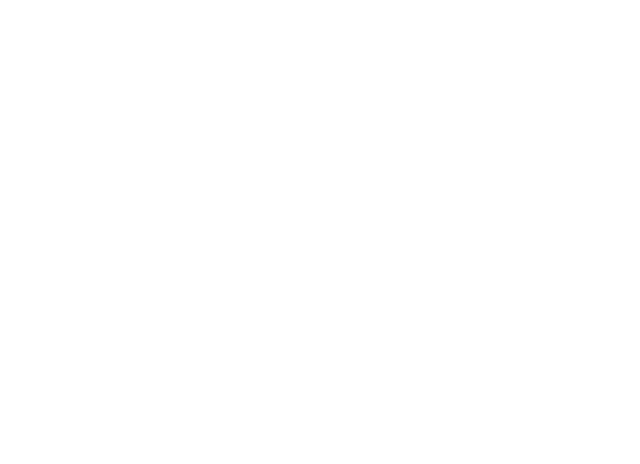
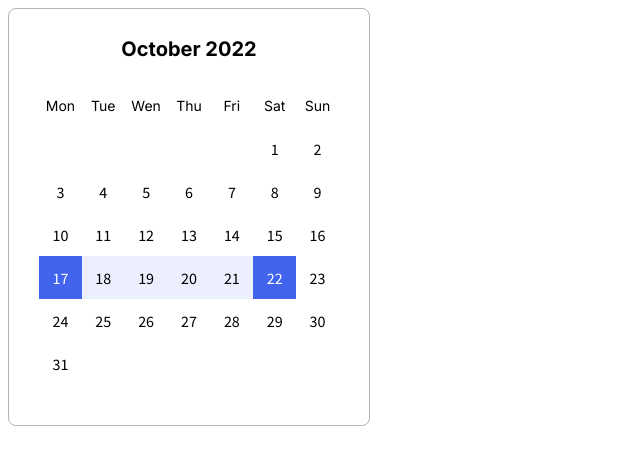
Before and after one commit to js-tasks-ru/htmlcss-20221107_nepogodda, a website: page 05-lection3/03-calendar/index.html in a window 1280 px wide. Shown: the whole page, without its empty margins (0-640 px from the left). Drawn offline with Linux system fonts and the light colour scheme.

Commit message:
add calendar component

```diff
--- a/05-lection3/03-calendar/calendar.css
+++ b/05-lection3/03-calendar/calendar.css
@@ -0,0 +1,67 @@
+.calendar {
+  background: var(--white);
+  border: 1px solid var(--grey-3);
+  border-radius: 8px;
+  padding: 28px 30px 40px;
+  max-width: 300px;
+  width: 100%;
+}
+
+.calendar__title {
+  font-family: 'Inter', sans-serif;
+  font-style: normal;
+  font-weight: 600;
+  font-size: 20px;
+  line-height: 24px;
+  color: var(--grey-blue);
+  text-align: center;
+  margin-bottom: 24px;
+}
+
+.calendar__wrapper {
+  position: relative;
+  padding-bottom: 100%;
+}
+
+.calendar__inner {
+  position: absolute;
+  top: 0;
+  bottom: 0;
+  right: 0;
+  left: 0;
+  display: grid;
+  grid-template-columns: repeat(7, 1fr);
+  grid-template-rows: repeat(7, 1fr);
+}
+
+.calendar__item {
+  font-family: 'Source Sans Pro', sans-serif;
+  font-style: normal;
+  font-weight: 400;
+  font-size: 16px;
+  line-height: 20px;
+  text-align: center;
+  color: var(--grey-blue);
+  display: flex;
+  justify-content: center;
+  align-items: center;
+}
+
+.calendar__item_day {
+  font-family: 'Inter', sans-serif;
+  font-style: normal;
+  font-weight: 400;
+  font-size: 14px;
+  line-height: 20px;
+  color: var(--grey-6);
+}
+
+.calendar__item_active {
+  background: var(--blue);
+  color: var(--white);
+}
+
+.calendar__item_between-active {
+  background: rgba(160, 177, 245, 0.2);
+  color: var(--grey-blue);
+}
--- a/05-lection3/03-calendar/index.html
+++ b/05-lection3/03-calendar/index.html
@@ -1,12 +1,66 @@
 <!DOCTYPE html>
 <!-- Страница с календарем -->
 <html lang="ru">
+
 <head>
     <link rel="stylesheet" href="../../assets/css/main.css">
     <link rel="stylesheet" href="./calendar.css">
     <title>Calendar</title>
 </head>
+
 <body>
+    <div class="calendar">
+        <div class="calendar__title">
+            October 2022
+        </div>
+        <div class="calendar__wrapper">
+            <div class="calendar__inner">
+                <span class="calendar__item calendar__item_day">Mon</span>
+                <span class="calendar__item calendar__item_day">Tue</span>
+                <span class="calendar__item calendar__item_day">Wen</span>
+                <span class="calendar__item calendar__item_day">Thu</span>
+                <span class="calendar__item calendar__item_day">Fri</span>
+                <span class="calendar__item calendar__item_day">Sat</span>
+                <span class="calendar__item calendar__item_day">Sun</span>
+                <span class="calendar__item"></span>
+                <span class="calendar__item"></span>
+                <span class="calendar__item"></span>
+                <span class="calendar__item"></span>
+                <span class="calendar__item"></span>
+                <span class="calendar__item">1</span>
+                <span class="calendar__item">2</span>
+                <span class="calendar__item">3</span>
+                <span class="calendar__item">4</span>
+                <span class="calendar__item">5</span>
+                <span class="calendar__item">6</span>
+                <span class="calendar__item">7</span>
+                <span class="calendar__item">8</span>
+                <span class="calendar__item">9</span>
+                <span class="calendar__item">10</span>
+                <span class="calendar__item">11</span>
+                <span class="calendar__item">12</span>
+                <span class="calendar__item">13</span>
+                <span class="calendar__item ">14</span>
+                <span class="calendar__item ">15</span>
+                <span class="calendar__item ">16</span>
+                <span class="calendar__item calendar__item_active">17</span>
+                <span class="calendar__item calendar__item_between-active">18</span>
+                <span class="calendar__item calendar__item_between-active">19</span>
+                <span class="calendar__item calendar__item_between-active">20</span>
+                <span class="calendar__item calendar__item_between-active">21</span>
+                <span class="calendar__item calendar__item_active">22</span>
+                <span class="calendar__item">23</span>
+                <span class="calendar__item">24</span>
+                <span class="calendar__item">25</span>
+                <span class="calendar__item">26</span>
+                <span class="calendar__item">27</span>
+                <span class="calendar__item">28</span>
+                <span class="calendar__item">29</span>
+                <span class="calendar__item">30</span>
+                <span class="calendar__item">31</span>
+            </div>
+        </div>
+    </div>
+</body>
 
-    </body>
 </html>
--- a/assets/fonts/fonts.css
+++ b/assets/fonts/fonts.css
@@ -1,2 +1,3 @@
 @import url('https://fonts.googleapis.com/css2?family=Roboto:ital,wght@0,100;0,300;0,400;0,500;0,700;0,900;1,100;1,300;1,400;1,500;1,700;1,900&display=swap');
 @import url('https://fonts.googleapis.com/css2?family=Inter:wght@400;500;700&display=swap');
+@import url('https://fonts.googleapis.com/css2?family=Source+Sans+Pro&display=swap');
```
Lines whose indentation alone changed are shown as unchanged.
